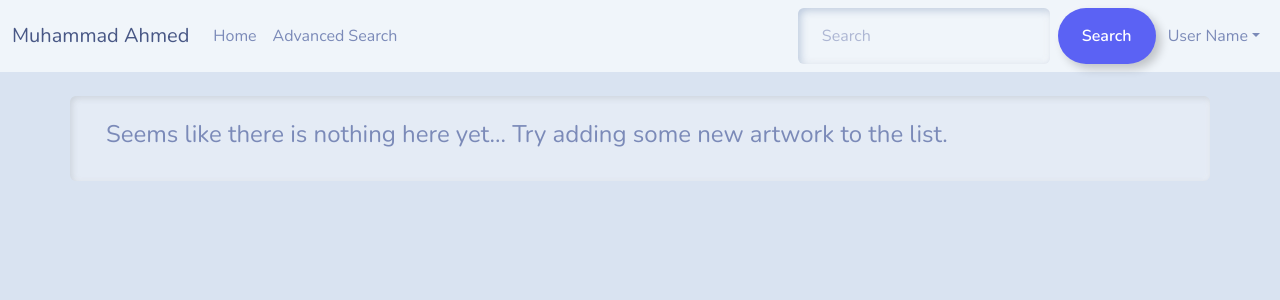
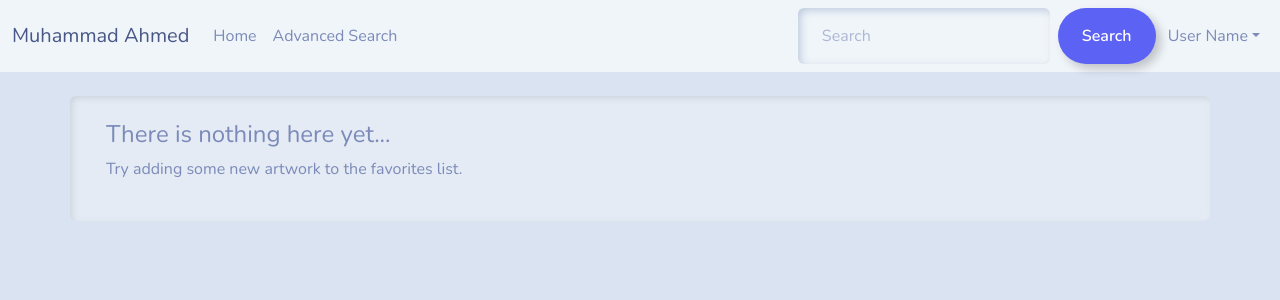
Before and after one commit to 4zad/art-search-tool-nextjs, a Next.js app: page /favorites in a window 1280 px wide. Shown: the top 300 px of the page. Built offline with nearby package versions, Linux system fonts and the light colour scheme.

Commit message:
feature: 'no records/results found' captions modified
Signed-off-by: Muhammad Ahmed <mahmed.4zad@gmail.com>

```diff
--- a/pages/artwork/index.js
+++ b/pages/artwork/index.js
@@ -79,7 +79,8 @@ export default function Artwork() {
             ) : (
               <Card>
                 <Card.Body>
-                  <h4>Nothing Here</h4>
+                  <h4>No results found...</h4>
+                  <p>Try searching for something else.</p>
                 </Card.Body>
               </Card>
             )}
--- a/pages/favorites.js
+++ b/pages/favorites.js
@@ -50,7 +50,8 @@ export default function Favorites() {
         ) : (
           <Card>
             <Card.Body>
-              <h4>Seems like there is nothing here yet... Try adding some new artwork to the list.</h4>
+              <h4>There is nothing here yet...</h4>
+              <p>Try adding some new artwork to the favorites list.</p>
             </Card.Body>
           </Card>
         )}
```
